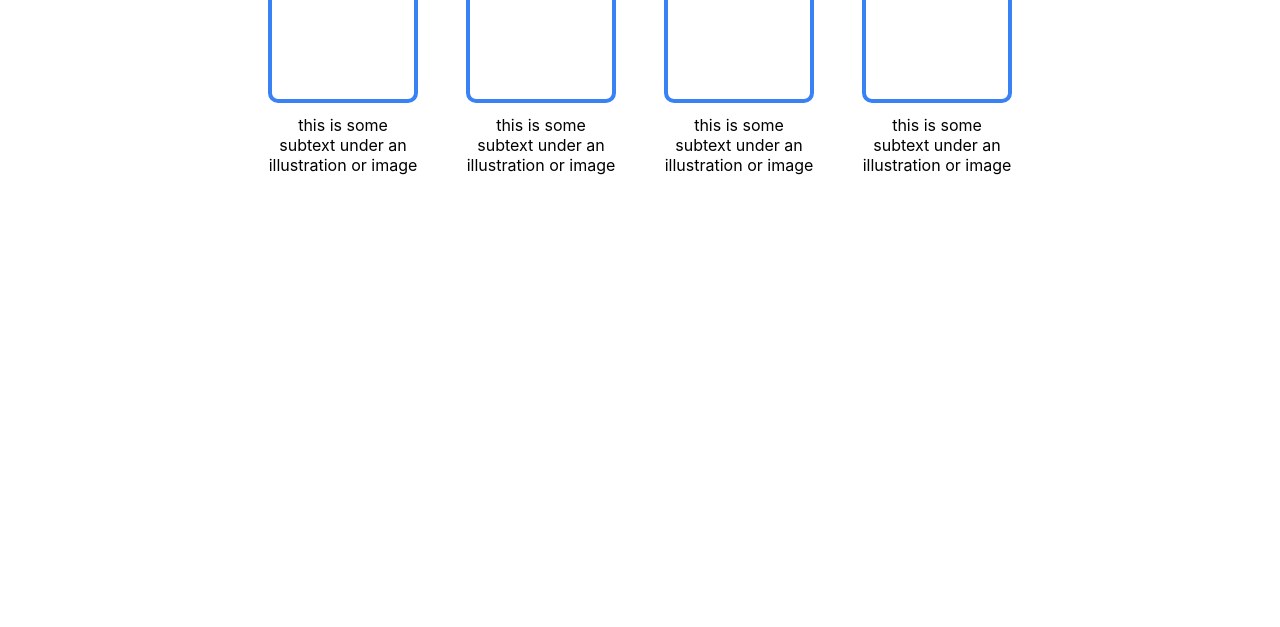
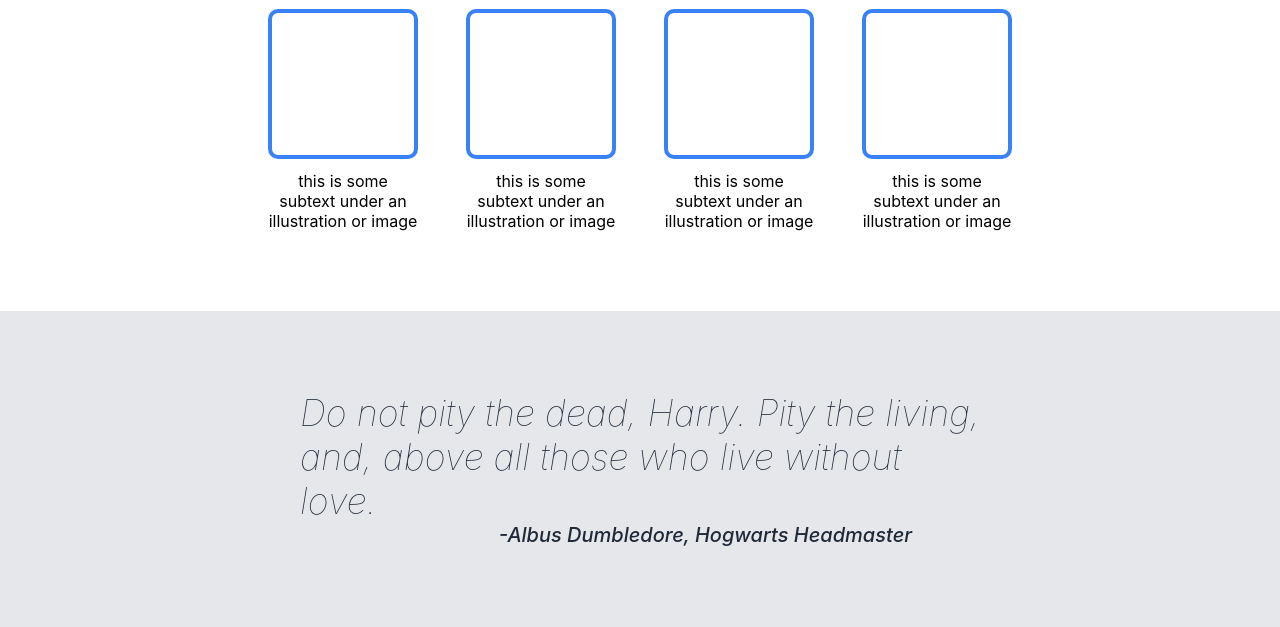
Before and after one commit to davo1188/odin-landing-page, a plain HTML site: page index.html in a window 1280 px wide. Shown: the part 664-1291 px from the top of the page. Before the commit the page ends 839 px from the top, so only its background shows below. Drawn offline with Linux system fonts and the light colour scheme.

Commit message:
Initial submit of quote section
Completed and styled the quote section of the landing page
per the styling guide on the project instructions.

```diff
--- a/index.html
+++ b/index.html
@@ -50,5 +50,10 @@
             </div>
         </div>
     </div>
+
+    <div class="quote">
+        Do not pity the dead, Harry. Pity the living, and, above all those who live without love.
+        <div class="quoter">-Albus Dumbledore, Hogwarts Headmaster</div>
+    </div>
 </body>
 </html>
--- a/style.css
+++ b/style.css
@@ -38,6 +38,7 @@ a {
     display: flex;
     padding: 80px 200px;
     justify-content: center;
+    gap: 32px;
 }
 
 .placeholder {
@@ -79,9 +80,11 @@ a {
     display: flex;
     flex-direction: column;
     align-items: center;
+    padding: 80px 200px;
 }
 
 .info h1 {
+    margin-top: 0;
     font-size: 36px;
     font-weight: 700;
     color: #1F2937
@@ -109,3 +112,22 @@ a {
     width: 150px;
     border-radius: 10px;
 }
+
+.quote {
+    background-color: #E5E7EB;
+    font-size: 36px;
+    font-style: italic;
+    font-weight: 100;
+    color: #1F2937;
+    display: flex;
+    flex-direction: column;
+    align-items: center;
+    padding: 80px 300px;
+}
+
+.quoter {
+    width: 80%;
+    text-align: right;
+    font-size: 20px;
+    font-weight: 500;
+}
```
